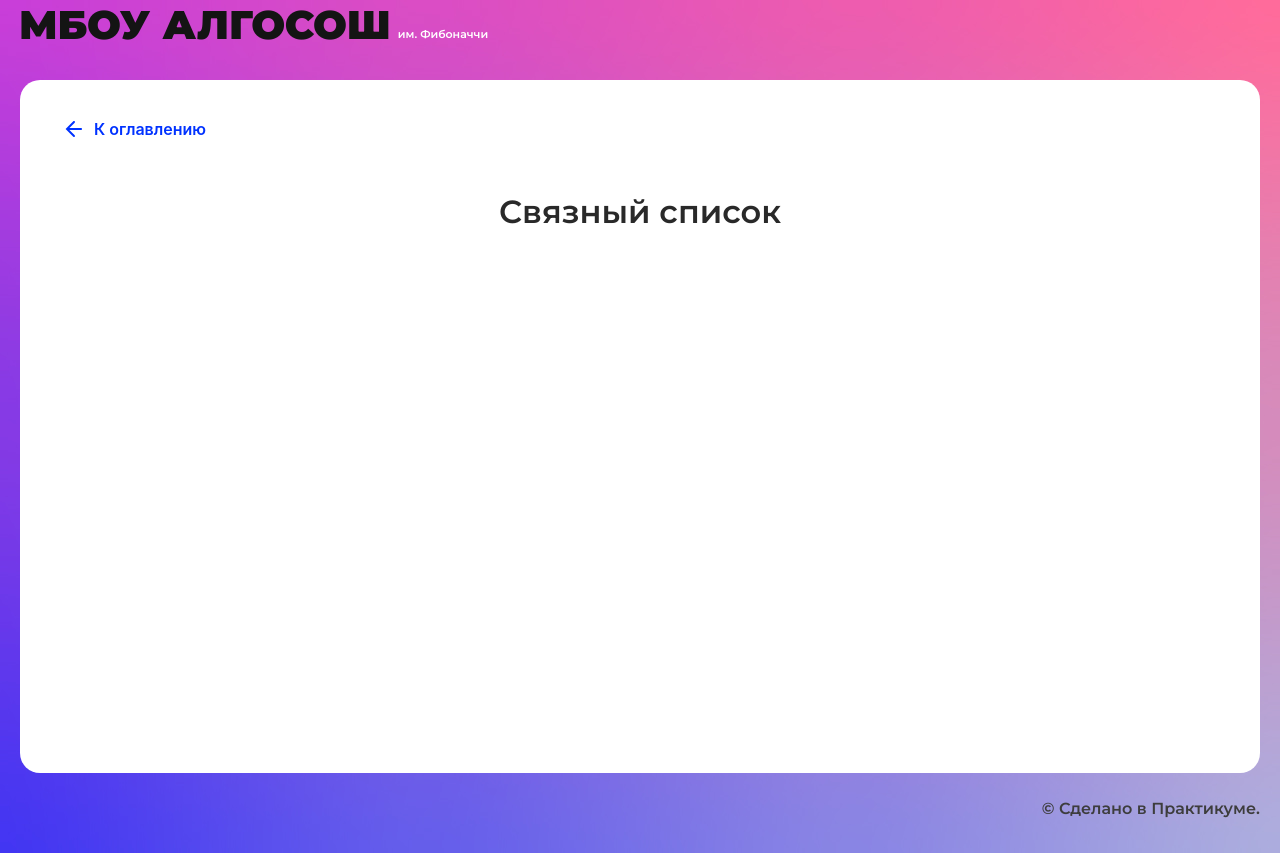
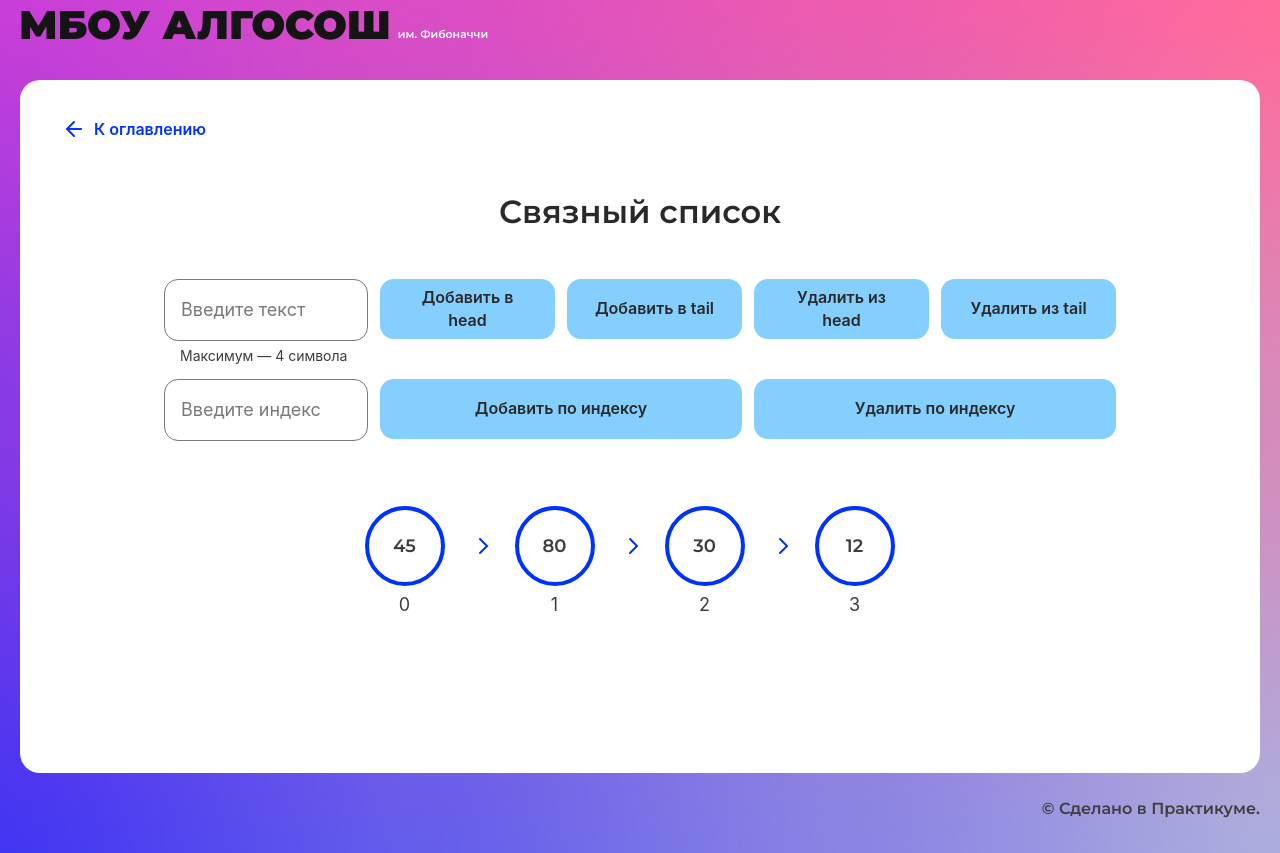
Before and after one commit to TakeYourEnergy/algososh-algoritms, a React (Create React App) app: page /list in a window 1280 px wide. Built offline with nearby package versions, Linux system fonts and the light colour scheme.

Commit message:
add styles list-page

```diff
--- /dev/null
+++ b/src/components/list-page/class/list-page.ts
@@ -0,0 +1,50 @@
+import { generateRandomArr } from '../utils/utils';
+export const randomArr = generateRandomArr(4);
+
+//создание узла
+export class Node<T> {
+	value: T;
+	next: Node<T> | null;
+	constructor(value: T, next?: Node<T> | null) {
+		this.value = value;
+		this.next = next === undefined ? null : next;
+	}
+}
+
+interface ILinkedList<T> {
+	append: (element: T) => void;
+	getSize: () => number;
+}
+
+export class LinkedList<T> implements ILinkedList<T> {
+	private head: Node<T> | null;
+	private size: number;
+	constructor(arr: T[]) {
+		this.head = null;
+		this.size = 0;
+		arr.forEach(element => this.append(element));
+	}
+
+	append(element: T) {
+		const node = new Node(element);
+		let current;
+
+		if (this.head === null) {
+			this.head = node;
+		} else {
+			current = this.head;
+			while (current.next) {
+				current = current.next;
+			}
+
+			current.next = node;
+		}
+		this.size++;
+	}
+
+	getSize() {
+		return this.size;
+	}
+}
+
+export const list = new LinkedList<string>(randomArr);
--- a/src/components/list-page/list-page.tsx
+++ b/src/components/list-page/list-page.tsx
@@ -1,10 +1,70 @@
-import React from "react";
-import { SolutionLayout } from "../ui/solution-layout/solution-layout";
+import React, { useState } from 'react';
+import { ElementStates } from '../../types/element-states';
+import { Button } from '../ui/button/button';
+import { Input } from '../ui/input/input';
+import { SolutionLayout } from '../ui/solution-layout/solution-layout';
+import { randomArr } from './class/list-page';
+import styles from './listPage.module.css';
+import { nanoid } from 'nanoid';
+import { Circle } from '../ui/circle/circle';
+import { ArrowIcon } from '../ui/icons/arrow-icon';
+
+export const randomListArr = randomArr.map(item => ({
+	value: item,
+	state: ElementStates.Default,
+}));
 
 export const ListPage: React.FC = () => {
-  return (
-    <SolutionLayout title="Связный список">
+	const [inputValue, setInputValue] = useState('');
+	const [inputIndex, setInputIndex] = useState('');
+	const [listArr, setListArr] = useState(randomListArr);
 
-    </SolutionLayout>
-  );
+	const onChangeValue = (e: React.ChangeEvent<HTMLInputElement>) => {
+		setInputValue(e.target.value);
+	};
+
+	const onChangeIndex = (e: React.ChangeEvent<HTMLInputElement>) => {
+		setInputIndex(e.target.value);
+	};
+
+	return (
+		<SolutionLayout title='Связный список'>
+			<form className={styles.form}>
+				<div className={styles.addDeleteHeadAndTail}>
+					<Input
+						value={inputValue}
+						onChange={onChangeValue}
+						placeholder='Введите текст'
+						maxLength={4}
+						isLimitText={true}
+						extraClass={styles.input}
+					/>
+					<Button text='Добавить в head' extraClass={styles.btnHeadAndTail} />
+					<Button text='Добавить в tail' extraClass={styles.btnHeadAndTail} />
+					<Button text='Удалить из head' extraClass={styles.btnHeadAndTail} />
+					<Button text='Удалить из tail' extraClass={styles.btnHeadAndTail} />
+				</div>
+				<div className={styles.addDeleteIndex}>
+					<Input
+						value={inputIndex}
+						onChange={onChangeIndex}
+						placeholder='Введите индекс'
+						extraClass={styles.input}
+					/>
+					<Button text='Добавить по индексу' extraClass={styles.btnIndex} />
+					<Button text='Удалить по индексу' extraClass={styles.btnIndex} />
+				</div>
+			</form>
+			<div className={styles.list}>
+				{listArr.map((item, index, arr) => {
+					return (
+						<div key={nanoid()} className={styles.circles}>
+							<Circle letter={item.value} index={index} />
+							{index < arr.length - 1 && <ArrowIcon fill={'#0032FF'} />}
+						</div>
+					);
+				})}
+			</div>
+		</SolutionLayout>
+	);
 };
--- /dev/null
+++ b/src/components/list-page/listPage.module.css
@@ -0,0 +1,41 @@
+.input {
+	width: 204px;
+}
+
+.btnHeadAndTail {
+	width: 175px;
+}
+
+.btnIndex {
+	width: 362px;
+}
+
+.addDeleteHeadAndTail {
+	display: flex;
+	gap: 12px;
+	justify-content: center;
+	margin-bottom: 12px;
+}
+
+.addDeleteIndex {
+	display: flex;
+	gap: 12px;
+	justify-content: center;
+}
+
+.form {
+	margin-bottom: 65px;
+}
+
+.list {
+	display: flex;
+	justify-content: center;
+}
+
+.circles {
+	display: flex;
+	justify-content: center;
+	align-items: center;
+	gap: 25px;
+	margin-right: 21px;
+}
--- /dev/null
+++ b/src/components/list-page/utils/utils.ts
@@ -0,0 +1,10 @@
+
+export const randomNumber = (min: number, max: number): string => {
+	return String(Math.floor(min + Math.random() * (max + 1 - min)));
+};
+
+export const generateRandomArr = (length: number): string[] => {
+	return Array.from({ length }, () => {
+		return randomNumber(0, 100);
+	});
+};
```
